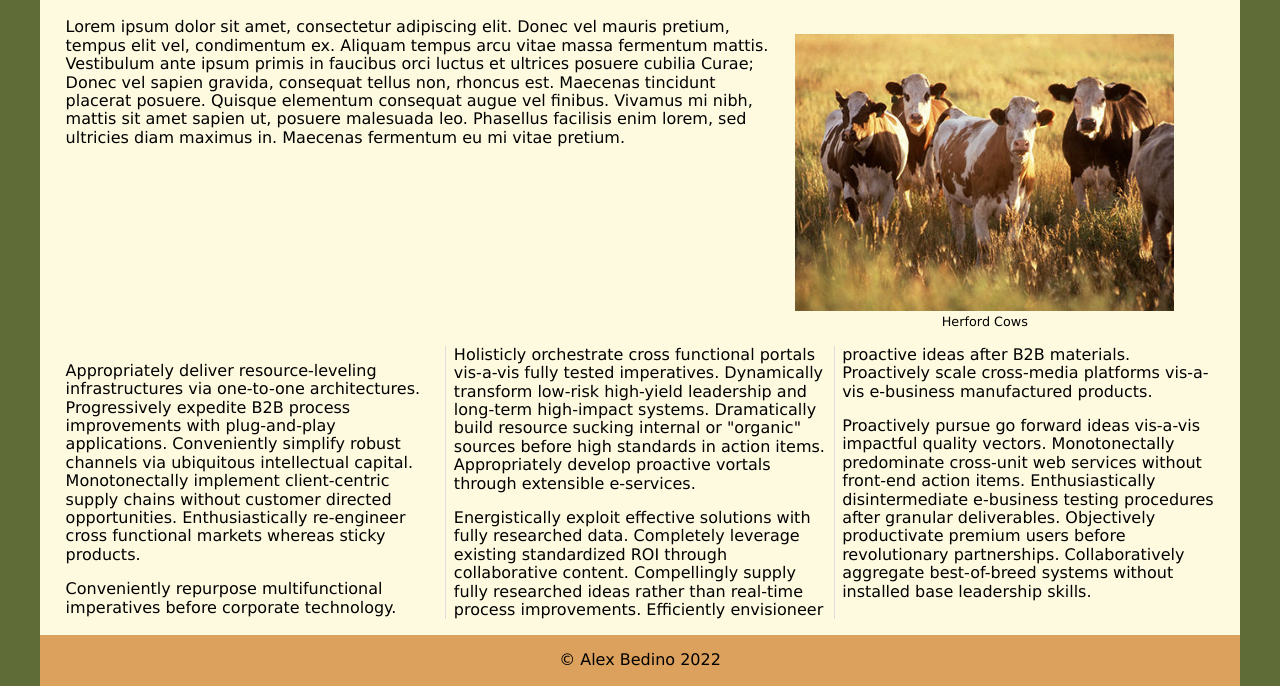
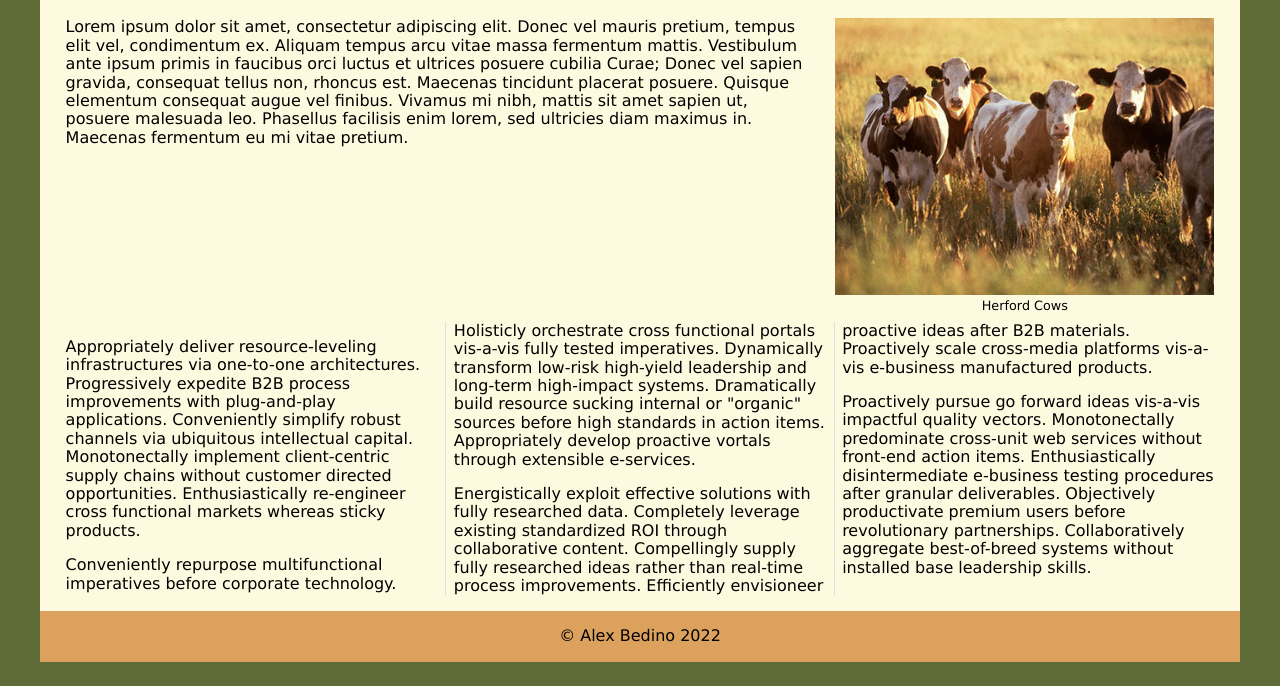
Before and after one commit to alexbedino/wdd230, a plain HTML site: page ranch/index.html in a window 1280 px wide. Shown: the part 208-894 px from the top of the page. After the commit the page ends 870 px from the top, so only its background shows below. Drawn offline with Linux system fonts and the light colour scheme.

Commit message:
Fixes according to Bugs tool

```diff
--- a/ranch/css/medium.css
+++ b/ranch/css/medium.css
@@ -7,7 +7,7 @@
         float: right;
         width:48%;
         margin-left: 2%;
-        padding-bottom .5rem;
+        padding-bottom: .5rem;
     }
 
     div.news{
--- a/ranch/css/small.css
+++ b/ranch/css/small.css
@@ -55,7 +55,7 @@ main h1{
 main figure img{width:100%}
 main figure{
     width: 100%;
-    margin 0;
+    margin: 0;
 }
 main figcaption{text-align: center; font-size: .8rem;}
 
--- a/ranch/index.html
+++ b/ranch/index.html
@@ -17,7 +17,6 @@
 
 </head>
 
-<body>
 <body>
 <header>
   <h1>Christmas Ranch</h1>
```
